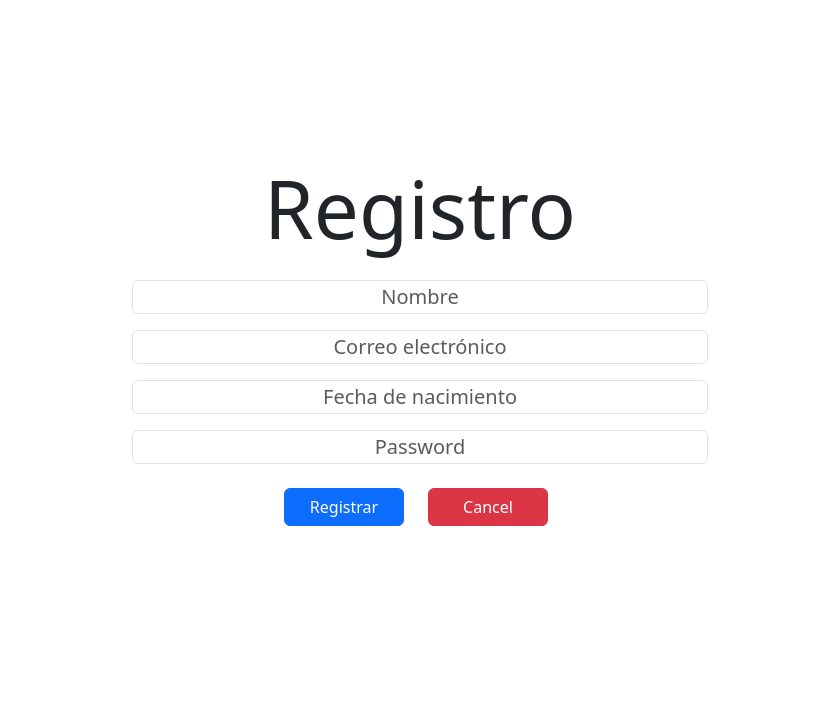
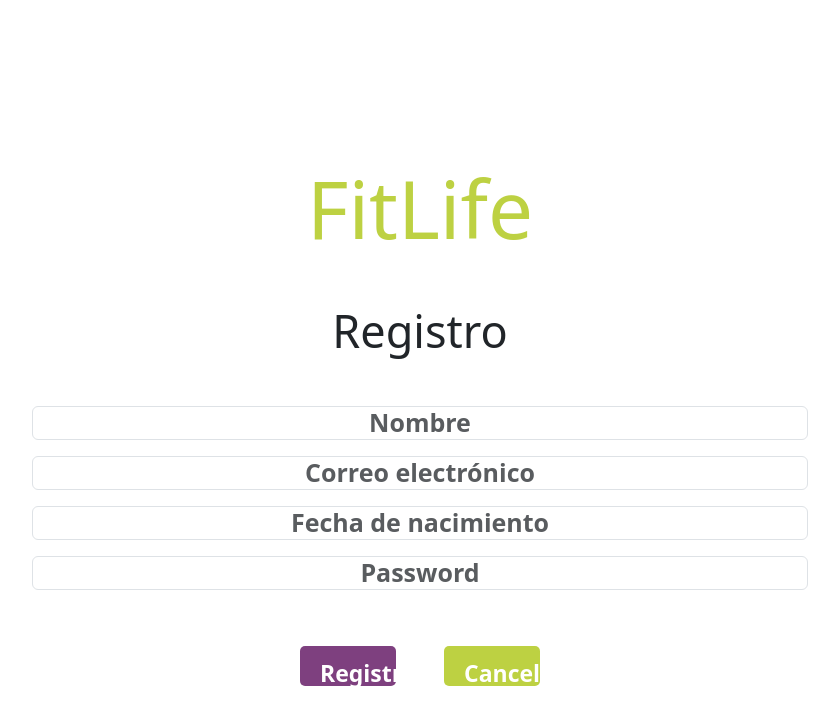
Before and after one commit to carniDev/app-nutricionalFront-new, an Angular app: page / in a window 1280 px wide. Both pictures are taken after a click on the button "Registrar". Shown: the top 724 px of the page, without its empty margins (220-1059 px from the left). Built offline with nearby package versions, Linux system fonts and the light colour scheme.

Commit message:
cambiado registro

```diff
--- a/src/app/components/registrar-usuario/registrar-usuario.component.css
+++ b/src/app/components/registrar-usuario/registrar-usuario.component.css
@@ -1,30 +1,49 @@
 .container {
-    max-width: 600px;
+    max-width: 800px;
 }
 
 
 h1{
     font-size: 80px;
     margin-top: 20vh;
+    color: #BDD142;
+}
+
+h2{
+    font-size: 45px;
 }
 
 input{
     width: 100%;
     height: 1vh;
-    font-size: 20px;
+    font-size: 25px;
+    font-weight: bold;
     padding: 2vh;
     margin-top: 2vh;
     text-align: center;
 }
-.botones{
-    display: flex;
-    justify-content: center;
-    align-items: center;
-    margin-top: 2vh;
+.btn-registrar,
+.btn-cancel {
+    padding: 10px 20px;
+    margin-top: 4vh;
+    border: none;
+    border-radius: 5px;
+    color: white;
+    font-size: 23px;
+    font-weight: bold;
+    cursor: pointer;
+    outline: none;
+    width: 12vh;
+    height: 5vh;
+
 }
 
-.btn{
-    margin-left: 1vh;
+.btn-registrar {
+    background-color: #7E407F;
     margin-right: 2vh;
-    width: 15vh;
 }
+
+.btn-cancel {
+    background-color: #BDD142;
+    margin-left: 4vh;
+}
--- a/src/app/components/registrar-usuario/registrar-usuario.component.html
+++ b/src/app/components/registrar-usuario/registrar-usuario.component.html
@@ -1,5 +1,6 @@
 <div class="container my-5">
-    <h1 class="mb-4 text-center">Registro</h1>
+    <h1 class="mb-5 text-center">FitLife</h1>
+    <h2 class="mb-5 text-center">Registro</h2>
     <form (ngSubmit)="registrar()">
         <div class="form-group mb-3">
             <input [(ngModel)]="usuario.nombre" type="text" id="nombre" name="nombre" class="form-control"
@@ -18,8 +19,8 @@
                 placeholder="Password">
         </div>
         <div class="botones d-flex justify-content-center">
-            <button type="submit" class="btn btn-primary">Registrar</button>
-            <button type="button" class="btn btn-danger" (click)="cancel()">Cancel</button>
+            <button type="submit" class="btn-registrar">Registrar</button>
+            <button type="button" class="btn-cancel" (click)="cancel()">Cancel</button>
         </div>
     </form>
 </div>
```
